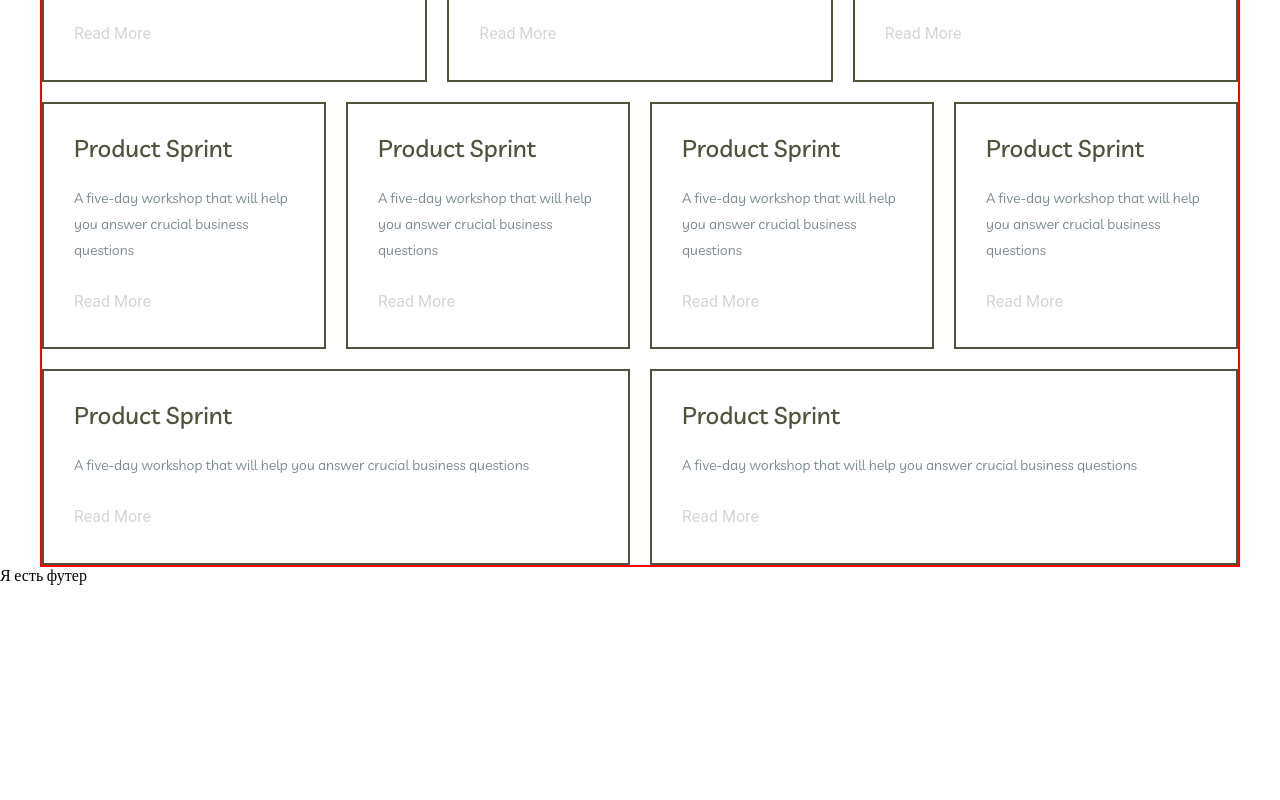
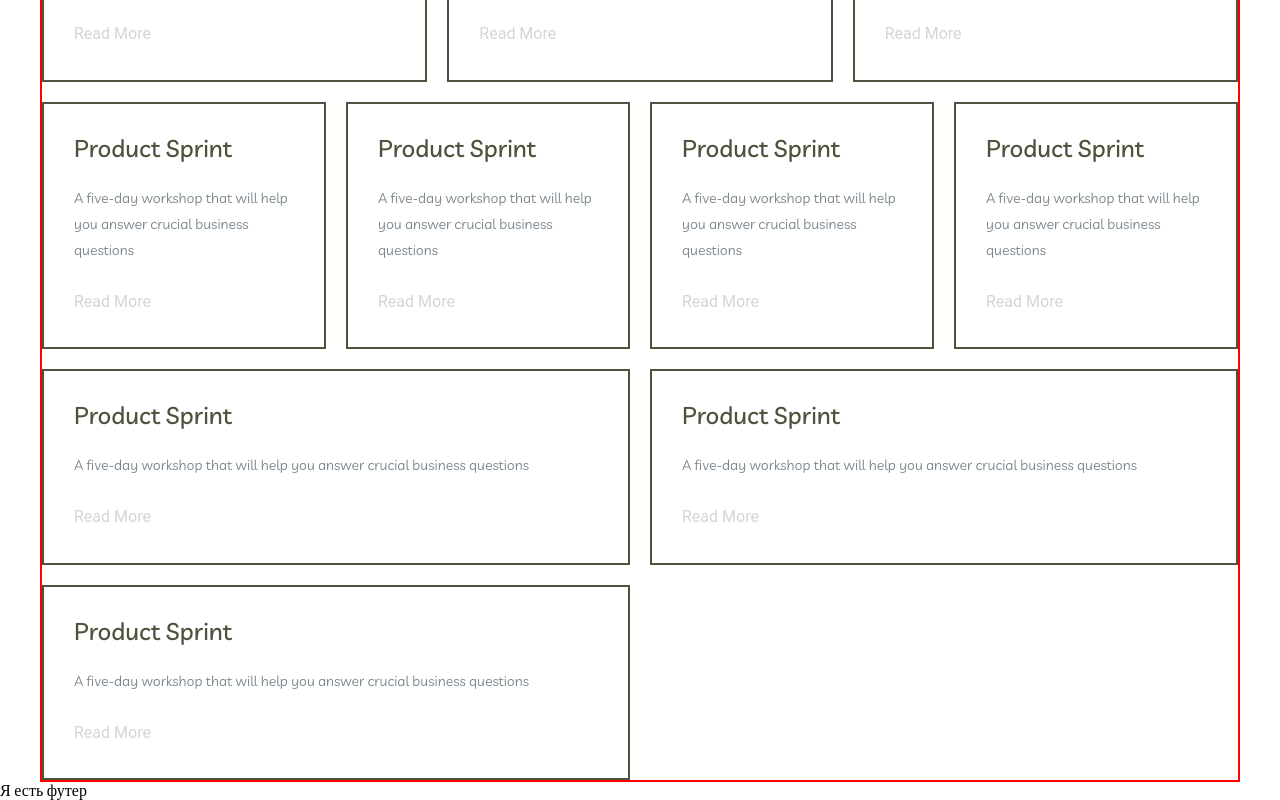
Before and after one commit to teacher-cheater/agro, a plain HTML site: page index.html in a window 1280 px wide. Shown: the part 335-1135 px from the top of the page. Before the commit the page ends 920 px from the top, so only its background shows below. Drawn offline with Linux system fonts and the light colour scheme.

Commit message:
add card

```diff
--- a/index.html
+++ b/index.html
@@ -113,6 +113,14 @@
             </p>
             <a href="#" class="card-link">Read More</a>
           </article>
+          <article class="card crad-x2">
+            <h3 class="card-title">Product Sprint</h3>
+            <p class="card-desc">
+              A five-day workshop that will help you answer crucial business
+              questions
+            </p>
+            <a href="#" class="card-link">Read More</a>
+          </article>
         </div>
       </section>
     </main>
```
